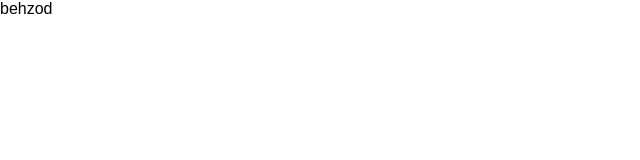
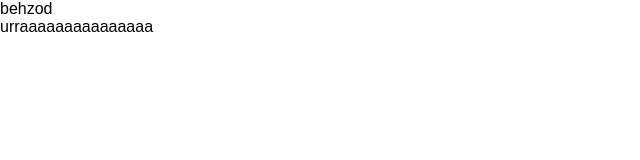
Before and after one commit to nosirovbehzodjon/github, a plain HTML site: page index.html in a window 1280 px wide. Shown: the whole page, without its empty margins (0-640 px from the left). Drawn offline with Linux system fonts and the light colour scheme.

Commit message:
uraaaaaa

```diff
--- a/index.html
+++ b/index.html
@@ -16,5 +16,6 @@
     </head>
     <body>
         <div>behzod</div>
+        <dir>urraaaaaaaaaaaaaaa</dir>
     </body>
 </html>
```
